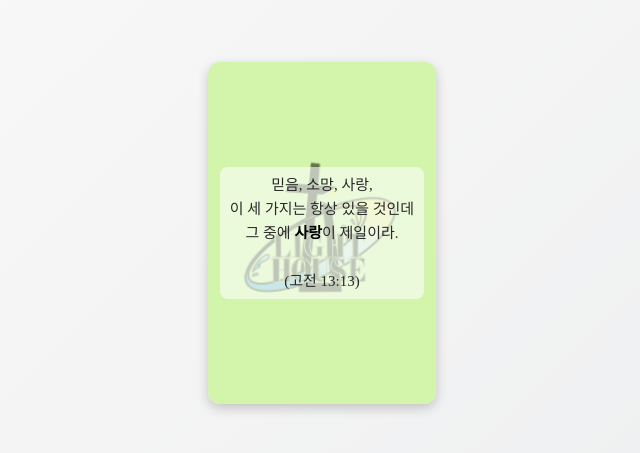
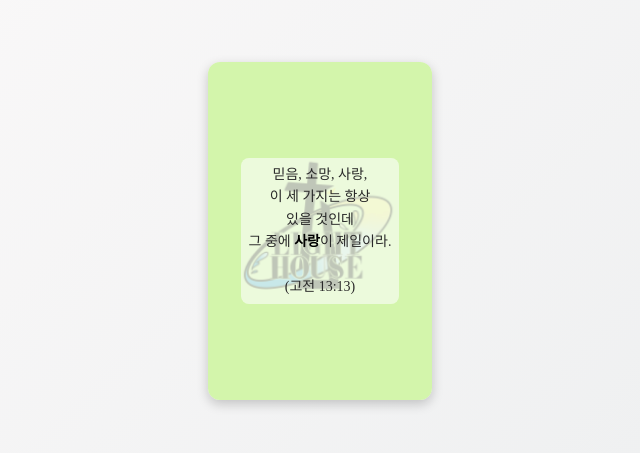
Before and after one commit to chaebinchow-hub/bible-card-3-, a plain HTML site: page index.html in a window 1280 px wide. Shown: the part 187-640 px from the top of the page, without its empty margins (328-968 px from the left). Drawn offline with Linux system fonts and the light colour scheme.

Commit message:
Update index.html

```diff
--- a/index.html
+++ b/index.html
@@ -48,7 +48,7 @@
       align-items: center;
       justify-content: center;
       text-align: center;
-      padding: 10px;
+      padding: 8px;
     }
 
     .card-front {
@@ -65,13 +65,13 @@
     /* 글자 스타일 */
     .card-text {
       font-family: "Times New Roman","명조체", serif;
-      font-size: 15px; /* 글자 크기 유지 */
+      font-size: 14px; /* 글자 크기 약간 줄임 */
       color: #333;
       background: rgba(255, 255, 255, 0.6);
-      padding: 6px 10px;
+      padding: 6px 8px; /* 패딩 줄임 */
       border-radius: 8px;
-      line-height: 1.6; /* line-height 유지 */
-      max-width: 90%;
+      line-height: 1.6;
+      max-width: 85%; /* 카드 안 맞춤 */
       overflow-wrap: break-word;
     }
 
@@ -83,8 +83,8 @@
 
     /* 강조 스타일 */
     .highlight {
-      font-weight: bold;  /* 굵게 */
-      color: #000000;     /* 검정 */
+      font-weight: bold;
+      color: #000000;
     }
   </style>
 </head>
@@ -96,7 +96,8 @@
       <div class="card-face card-front">
         <div class="card-text">
           믿음, 소망, 사랑,<br>
-          이 세 가지는 항상 있을 것인데<br>
+          이 세 가지는 항상<br>
+          있을 것인데<br>
           그 중에 <span class="highlight">사랑</span>이 제일이라.<br><br>
           (고전 13:13)
         </div>
@@ -106,14 +107,14 @@
       <div class="card-face card-back">
         <div class="card-text">
           사랑 안에서 걸어가는 당신,<br>
-          세상의 어떤 혼란과 어려움 속에서도<br>
+          세상의 혼란과 어려움 속에서도<br>
           사랑은 가장 큰 힘이 됩니다.<br><br>
-          하나님은 우리에게 믿음과 소망, 사랑을 주셨고,<br>
+          하나님은 우리에게 믿음, 소망, 사랑을 주셨고,<br>
           그 중 사랑이 모든 길을 밝히는 빛입니다.<br><br>
-          그러므로 매 순간 사랑 안에서,<br>
+          매 순간 사랑 안에서,<br>
           주님과 동행하며 걸어가세요.<br>
-          그 길 위에서 평안과 기쁨을 발견하게 될 것입니다.<br><br>
-          다음 장소의 힌트<br>
+          그 길 위에서 평안과 기쁨을 발견하게 됩니다.<br><br>
+          다음 장소의 힌트:<br>
           주임교수님 연구실
         </div>
       </div>
```
